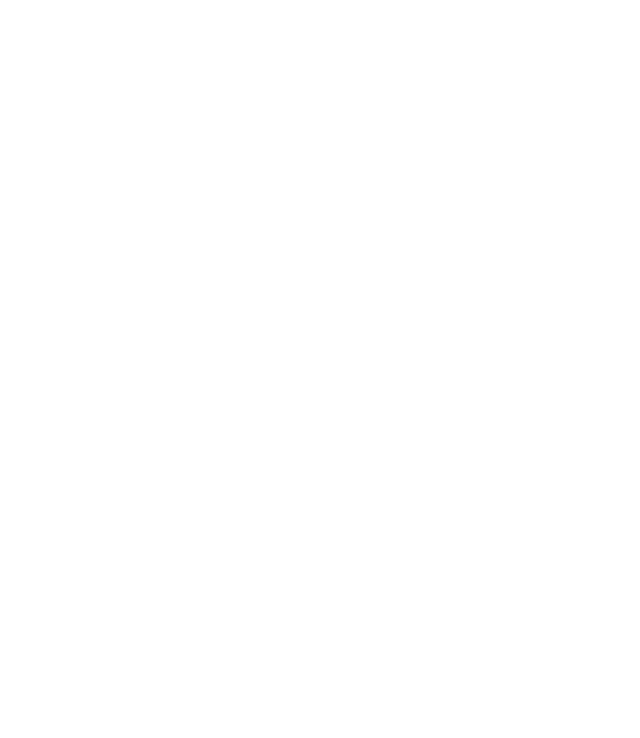
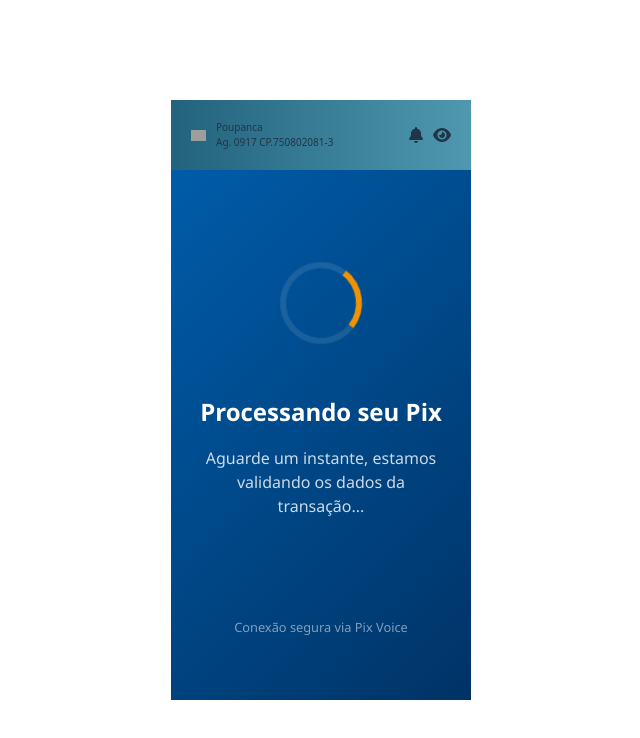
Before and after one commit to CaioLira18/SummerJobCaixa-PixPorVoz, a React (Vite) app: page /loading in a window 1280 px wide. Before the commit this address had no page. Shown: the top 738 px of the page, without its empty margins (319-959 px from the left). Built offline with nearby package versions, Linux system fonts and the light colour scheme; grey boxes are pictures that could not be loaded.

Commit message:
[feat] - Creating LoadingPage

```diff
--- a/src/App.jsx
+++ b/src/App.jsx
@@ -2,6 +2,7 @@
 import { Route, Routes } from 'react-router-dom'
 import { Home } from './pages/Home'
 import { AppLayout } from './components/AppLayout'
+import { LoadingPage } from './components/LoadingPage'
 import './App.css'
 import { Terminal } from './pages/Terminal'
 import Chat from './pages/Chat'
@@ -15,6 +16,7 @@
           <Route path="/" element={<Home isVisible={isVisible} />} />
           <Route path="/terminal" element={<Terminal />} />
           <Route path="/chat" element={<Chat />} />
+          <Route path="/loading" element={<LoadingPage />} />
         </Route>
       </Routes>
     </div>
--- /dev/null
+++ b/src/components/LoadingPage.jsx
@@ -0,0 +1,23 @@
+import React from 'react';
+
+export const LoadingPage = () => {
+  return (
+    <div className="loading-screen-container">
+      <div className="loading-content">
+        {/* Spinner estilizado com as cores da marca */}
+        <div className="pix-spinner"></div>
+
+        <div className="loading-text-group">
+          <h2>Processando seu Pix</h2>
+          <p>Aguarde um instante, estamos validando os dados da transação...</p>
+        </div>
+      </div>
+
+      <div className="loading-footer">
+        <p>Conexão segura via Pix Voice</p>
+      </div>
+    </div>
+  );
+};
+
+export default LoadingPage;
--- /dev/null
+++ b/src/css/LoadingPage.css
@@ -0,0 +1,54 @@
+.loading-screen-container {
+    display: flex;
+    flex-direction: column;
+    justify-content: center;
+    align-items: center;
+    height: 100vh;
+    background: linear-gradient(135deg, #005ca9 0%, #003366 100%); /* Azul Caixa */
+    color: white;
+    font-family: 'Segoe UI', Tahoma, Geneva, Verdana, sans-serif;
+    text-align: center;
+    padding: 20px;
+  }
+
+  .loading-content {
+    flex: 1;
+    display: flex;
+    flex-direction: column;
+    justify-content: center;
+    align-items: center;
+  }
+
+  .pix-spinner {
+    width: 70px;
+    height: 70px;
+    border: 6px solid rgba(255, 255, 255, 0.1);
+    border-left-color: #f39200; /* Laranja da logo */
+    border-radius: 50%;
+    animation: spin 1s linear infinite;
+    margin-bottom: 30px;
+  }
+
+  .loading-text-group h2 {
+    font-size: 1.5rem;
+    margin-bottom: 10px;
+    font-weight: 600;
+  }
+
+  .loading-text-group p {
+    font-size: 1rem;
+    opacity: 0.8;
+    max-width: 250px;
+  }
+
+  .loading-footer {
+    padding-bottom: 30px;
+    font-size: 0.8rem;
+    opacity: 0.5;
+  }
+
+  @keyframes spin {
+    to {
+      transform: rotate(360deg);
+    }
+  }
--- a/src/main.jsx
+++ b/src/main.jsx
@@ -7,6 +7,8 @@
 import './css/Amount.css'
 import './css/Terminal.css'
 import './css/Chat.css'
+import './css/LoadingPage.css'
+
 
 
 import App from './App.jsx'
```
